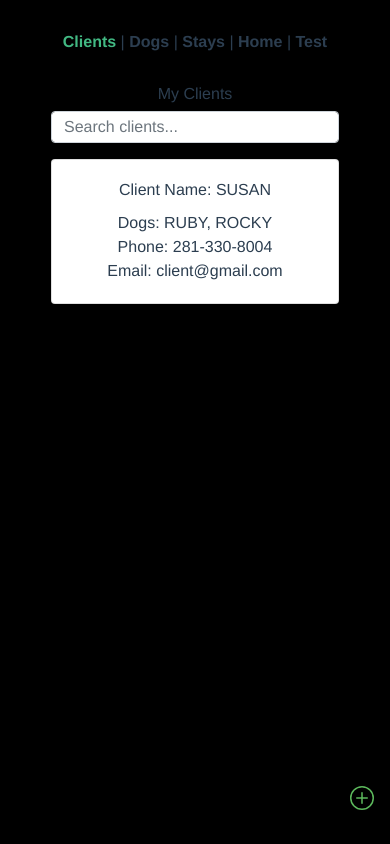
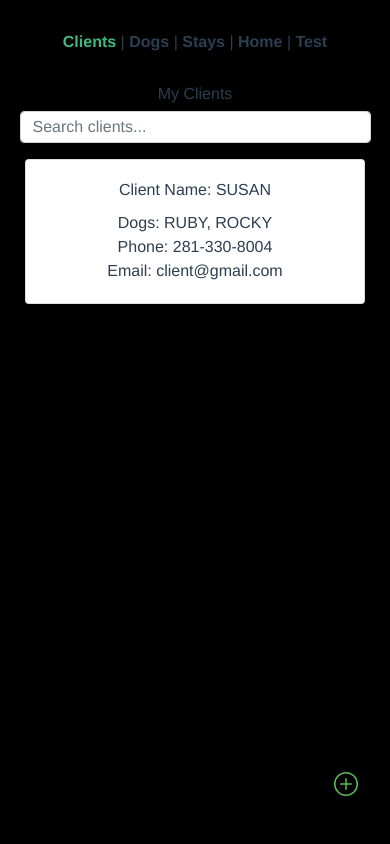
Before and after one commit to daryl101114/RealDealTech, a Vue app in the folder client/: page /#/clients in a window 390 px wide. Built offline with nearby package versions, Linux system fonts and the light colour scheme.

Commit message:
card styling for responsiveness

```diff
--- a/client/src/components/Client.vue
+++ b/client/src/components/Client.vue
@@ -22,7 +22,7 @@ export default{
     box-shadow: -4px 4px 10px 0px rgb(0 0 0 / 20%), 0 0 2px 0 rgb(0 0 0 / 19%);
 }
 #card-size{
-    width: 18rem;
+    width: 95%;
 }
 .card-body{
     padding: 1rem;
--- a/client/src/components/Dog.vue
+++ b/client/src/components/Dog.vue
@@ -19,7 +19,7 @@ export default{
 
 <style>
 #card-size{
-    width: 18rem;
+    width: 95%;
 }
 .card-body{
     padding: 1rem;
--- a/client/src/components/Stay.vue
+++ b/client/src/components/Stay.vue
@@ -23,7 +23,7 @@ export default{
     box-shadow: -4px 4px 10px 0px rgb(0 0 0 / 20%), 0 0 2px 0 rgb(0 0 0 / 19%);
 }
 #card-size{
-    width: 18rem;
+    width: 95%;
 }
 .card-body{
     padding: 1rem;
--- a/client/src/views/Clients.vue
+++ b/client/src/views/Clients.vue
@@ -43,12 +43,13 @@ export default {
 
 <style>
 .foot{
-    padding-bottom: 4vh;
-    padding-right: 4vw;
+    padding-bottom: 3rem;
+    padding-right: 2rem;
 }
 #search-bar{
-    width: 18rem;
+    width: 90%;
     height: 2rem;
+    margin: 0 1rem;
 }
 
 #clientCard{
--- a/client/src/views/Dogs.vue
+++ b/client/src/views/Dogs.vue
@@ -30,8 +30,9 @@ export default {
 
 <style>
 #search-bar{
-    width: 18rem;
+    width: 90%;
     height: 2rem;
+    margin: 0 1rem;
 }
 
 #dogCard{
--- a/client/src/views/Stays.vue
+++ b/client/src/views/Stays.vue
@@ -30,8 +30,9 @@ export default {
 
 <style>
 #search-bar{
-    width: 18rem;
+    width: 90%;
     height: 2rem;
+    margin: 0 1rem;
 }
 
 #staysCard{
```
